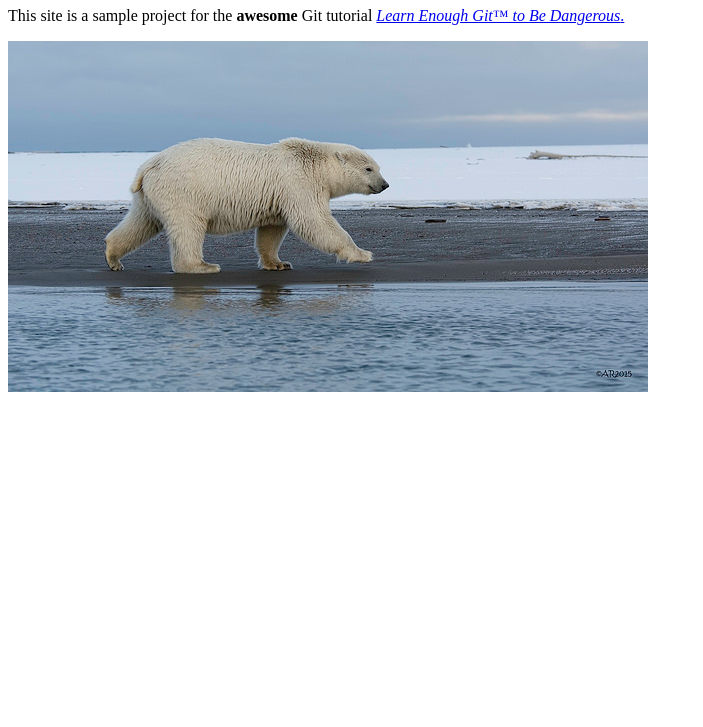
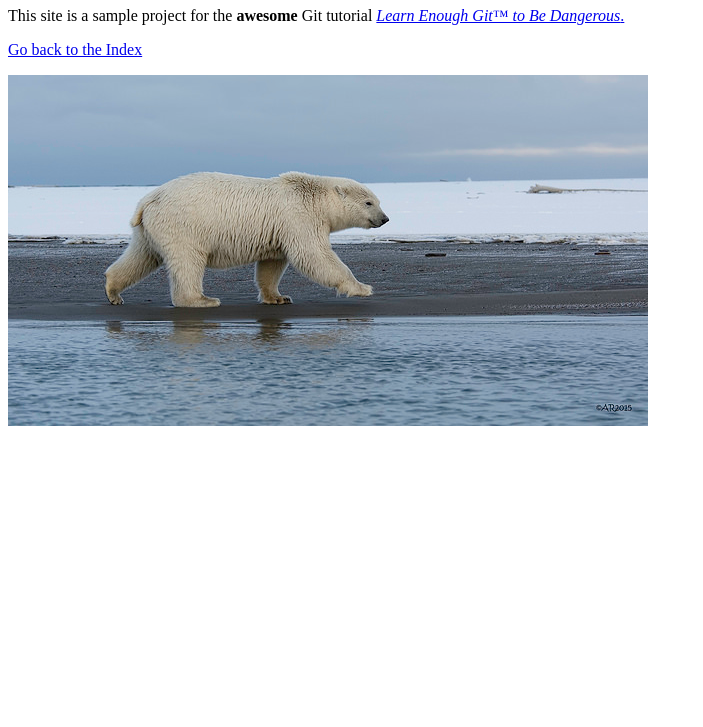
Before and after one commit to johannkrugell/website, a plain HTML site: page about.html in a window 1280 px wide. Shown: the part 73-800 px from the top of the page, without its empty margins (0-703 px from the left). Drawn offline with Linux system fonts and the light colour scheme.

Commit message:
add link back to index page

```diff
--- a/about.html
+++ b/about.html
@@ -12,6 +12,9 @@
       <em>Learn Enough Git&trade; to Be Dangerous</em>.
       </a>
     </p>
+    <p>
+      <a href="index.html">Go back to the Index</a>
+    </p>
     <a href = "https://www.flickr.com/photos/puliarfanita/22959238329" >
     <img src="images/polar_bear.jpg" alt="Polar Bear" />
     </a>
```
